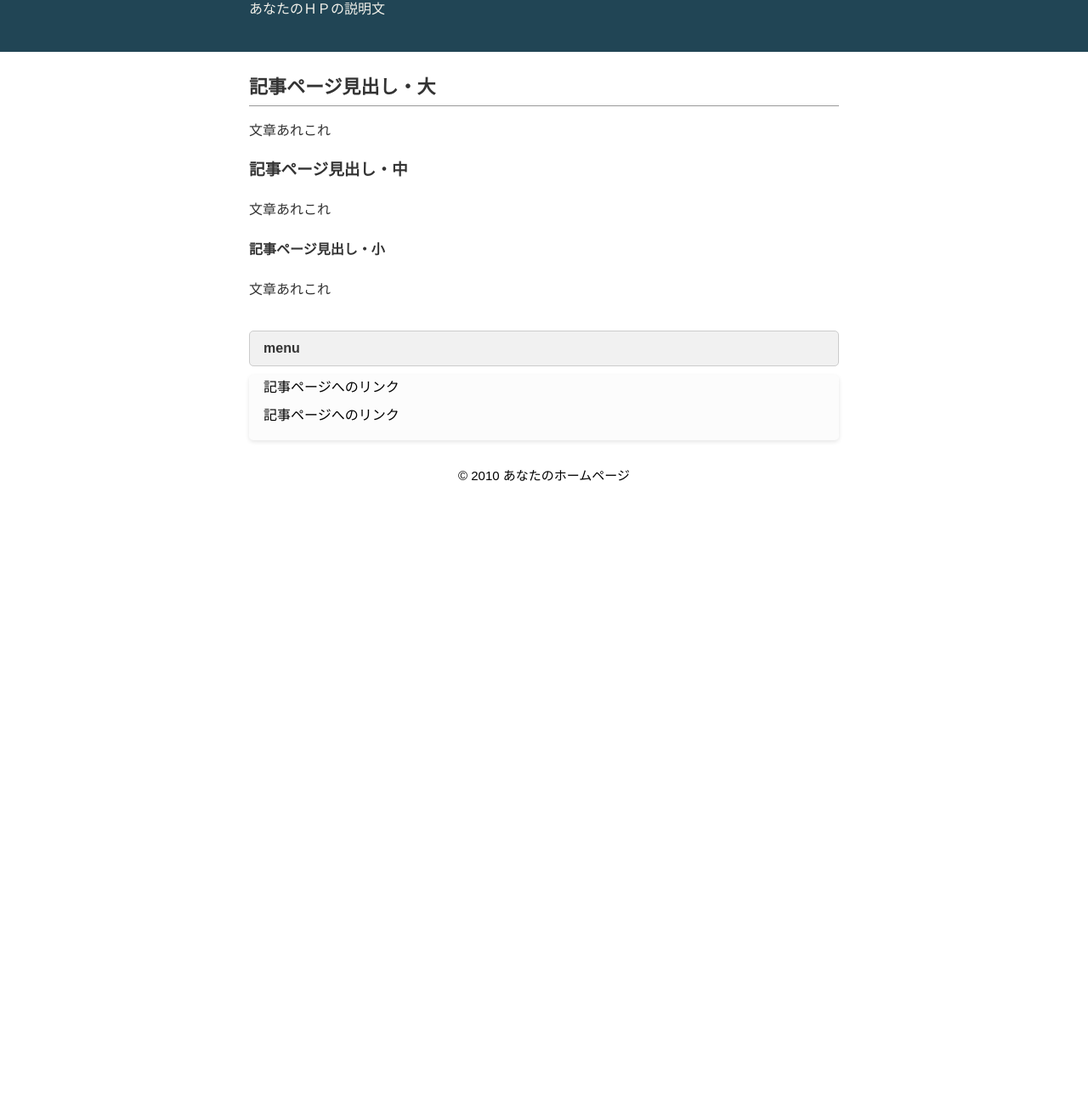
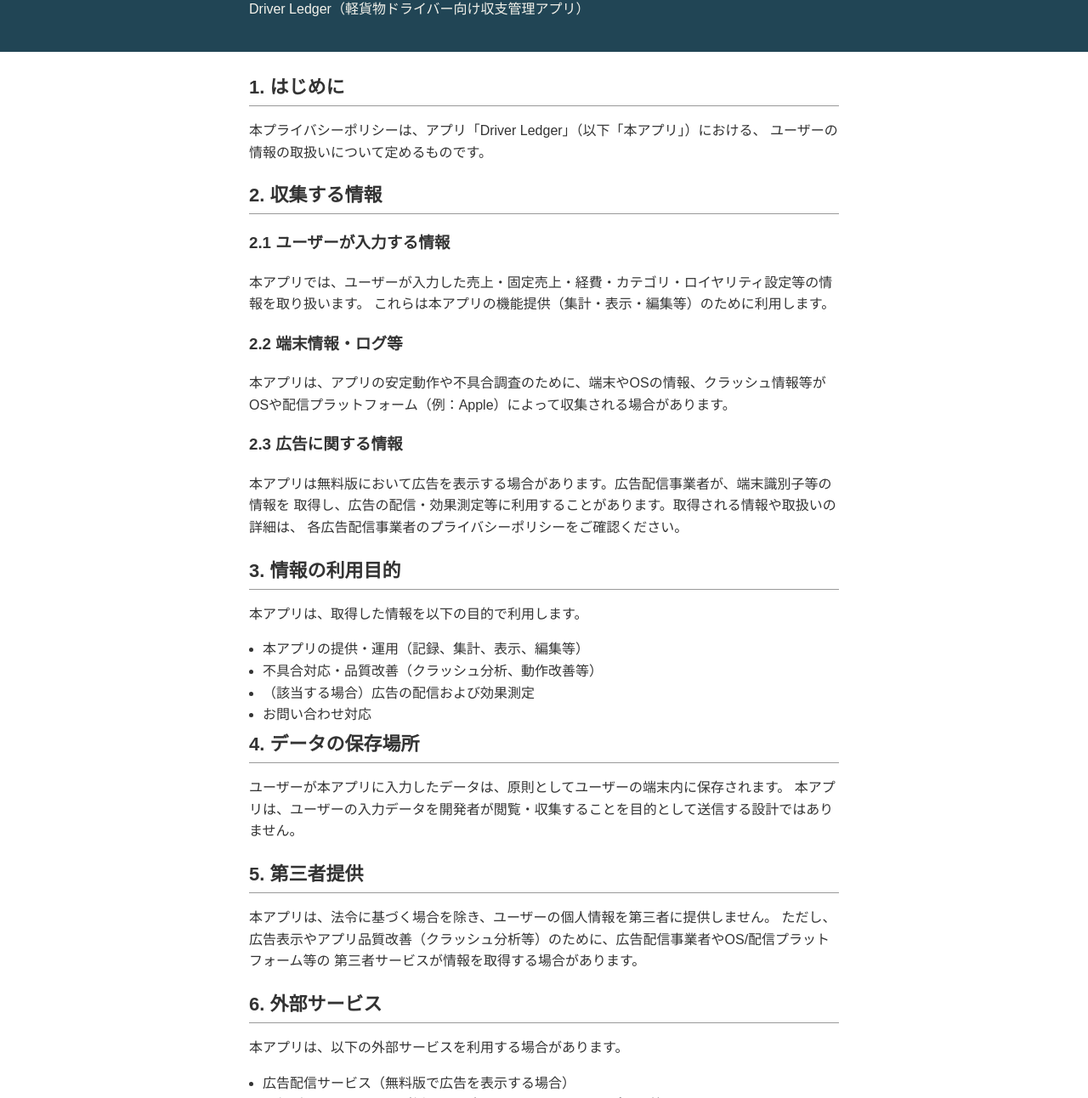
Before and after one commit to hikachu438/hikachu438.github.io, a plain HTML site: page index.html in a window 1280 px wide. Shown: the part 84-1376 px from the top of the page at 85% size. Before the commit the page ends 800 px from the top, so only its background shows below. Drawn offline with Linux system fonts and the light colour scheme.

Commit message:
Revise index.html for Driver Ledger privacy policy
Updated the HTML structure to reflect the privacy policy for the Driver Ledger app, including new metadata and content sections.

```diff
--- a/index.html
+++ b/index.html
@@ -2,40 +2,116 @@
 <html lang="ja">
 <head>
 <meta charset="UTF-8">
-<title>あなたのＨＰタイトル</title>
-<meta name="keywords" content="ページのキーワードA,B,C">
-<meta name="description" content="ページの説明">
+<title>Driver Ledger プライバシーポリシー</title>
+<meta name="keywords" content="Driver Ledger,プライバシーポリシー,軽貨物,収支管理">
+<meta name="description" content="Driver Ledger（軽貨物ドライバー向け収支管理アプリ）のプライバシーポリシーです。">
 <meta name="viewport" content="width=device-width, initial-scale=1.0">
 <link rel="stylesheet" href="index.css">
 </head>
 <body>
 <div id="outer">
-<header><div id="header-container"><div id="head-inner"><h1>あなたのＨＰタイトル</h1>
-<p class="description">あなたのＨＰの説明文</p></div></div>
+<header>
+  <div id="header-container">
+    <div id="head-inner">
+      <h1>プライバシーポリシー</h1>
+      <p class="description">Driver Ledger（軽貨物ドライバー向け収支管理アプリ）</p>
+    </div>
+  </div>
 </header>
+
 <div id="content-wrapper">
 <main>
   <div id="inner">
-<h2>記事ページ見出し・大</h2>
-<p>文章あれこれ</p>
-<h3>記事ページ見出し・中</h3>
-<p>文章あれこれ</p>
-<h4>記事ページ見出し・小</h4>
-<p>文章あれこれ</p>
+
+    <h2>1. はじめに</h2>
+    <p>
+      本プライバシーポリシーは、アプリ「Driver Ledger」（以下「本アプリ」）における、
+      ユーザーの情報の取扱いについて定めるものです。
+    </p>
+
+    <h2>2. 収集する情報</h2>
+    <h3>2.1 ユーザーが入力する情報</h3>
+    <p>
+      本アプリでは、ユーザーが入力した売上・固定売上・経費・カテゴリ・ロイヤリティ設定等の情報を取り扱います。
+      これらは本アプリの機能提供（集計・表示・編集等）のために利用します。
+    </p>
+
+    <h3>2.2 端末情報・ログ等</h3>
+    <p>
+      本アプリは、アプリの安定動作や不具合調査のために、端末やOSの情報、クラッシュ情報等が
+      OSや配信プラットフォーム（例：Apple）によって収集される場合があります。
+    </p>
+
+    <h3>2.3 広告に関する情報</h3>
+    <p>
+      本アプリは無料版において広告を表示する場合があります。広告配信事業者が、端末識別子等の情報を
+      取得し、広告の配信・効果測定等に利用することがあります。取得される情報や取扱いの詳細は、
+      各広告配信事業者のプライバシーポリシーをご確認ください。
+    </p>
+
+    <h2>3. 情報の利用目的</h2>
+    <p>本アプリは、取得した情報を以下の目的で利用します。</p>
+    <ul>
+      <li>本アプリの提供・運用（記録、集計、表示、編集等）</li>
+      <li>不具合対応・品質改善（クラッシュ分析、動作改善等）</li>
+      <li>（該当する場合）広告の配信および効果測定</li>
+      <li>お問い合わせ対応</li>
+    </ul>
+
+    <h2>4. データの保存場所</h2>
+    <p>
+      ユーザーが本アプリに入力したデータは、原則としてユーザーの端末内に保存されます。
+      本アプリは、ユーザーの入力データを開発者が閲覧・収集することを目的として送信する設計ではありません。
+    </p>
+
+    <h2>5. 第三者提供</h2>
+    <p>
+      本アプリは、法令に基づく場合を除き、ユーザーの個人情報を第三者に提供しません。
+      ただし、広告表示やアプリ品質改善（クラッシュ分析等）のために、広告配信事業者やOS/配信プラットフォーム等の
+      第三者サービスが情報を取得する場合があります。
+    </p>
+
+    <h2>6. 外部サービス</h2>
+    <p>本アプリは、以下の外部サービスを利用する場合があります。</p>
+    <ul>
+      <li>広告配信サービス（無料版で広告を表示する場合）</li>
+      <li>配信プラットフォーム（例：Apple）によるクラッシュレポート等</li>
+    </ul>
+    <p>
+      外部サービスが取得する情報や取扱いについては、各サービス提供者のプライバシーポリシーをご確認ください。
+    </p>
+
+    <h2>7. お問い合わせ</h2>
+    <p>
+      本アプリに関するお問い合わせは、サポートページ（Googleフォーム）よりご連絡ください。
+    </p>
+
+    <h2>8. 改定</h2>
+    <p>
+      本ポリシーの内容は、必要に応じて変更されることがあります。変更後の内容は本ページにて公表します。
+    </p>
+
+    <h2>9. 制定日</h2>
+    <p>制定日：2026年2月25日</p>
+
   </div>
 </main>
+
 <aside>
   <div id="middle-inner">
     <div class="side-title">menu</div>
     <div class="side">
       <ul>
-<li>記事ページへのリンク</li>
-<li>記事ページへのリンク</li>
+        <li><a href="./">トップへ戻る</a></li>
+        <li><a href="#" onclick="history.back(); return false;">前のページへ戻る</a></li>
       </ul>
     </div>
   </div>
 </aside>
+
 </div>
-<footer>© 2010 あなたのホームページ</footer>
-</div></body>
+
+<footer>© Driver Ledger</footer>
+</div>
+</body>
 </html>
```
Lines whose indentation alone changed are shown as unchanged.
